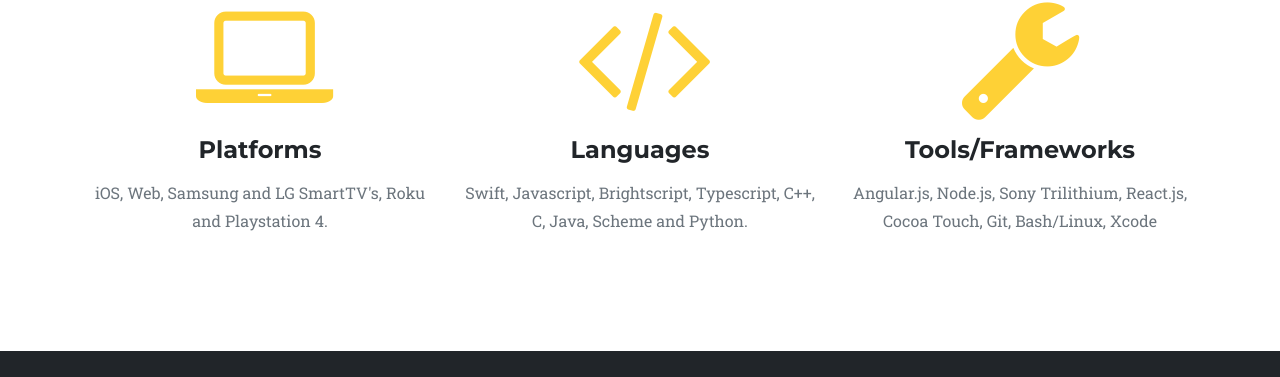
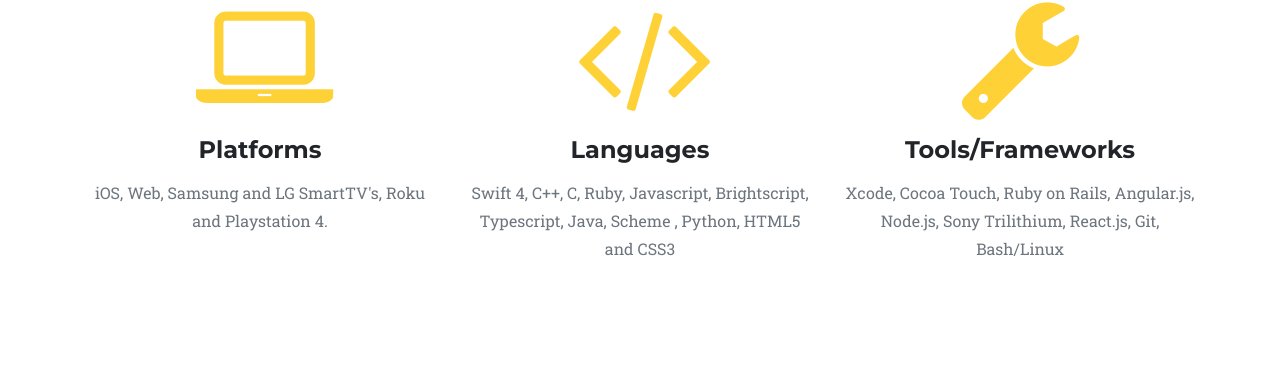
Before and after one commit to Shameiz/PersonalWebsite, a plain HTML site: page index.html in a window 1280 px wide. Shown: the part 1030-1407 px from the top of the page. Drawn offline with Linux system fonts and the light colour scheme; a web font is replaced by a local one.

Commit message:
Changed tools and languages

```diff
--- a/index.html
+++ b/index.html
@@ -100,14 +100,14 @@
               <i class="fa fa-code fa-stack-2x text-primary"></i>
             </span>
             <h4 class="service-heading">Languages</h4>
-            <p class="text-muted">Swift, Javascript, Brightscript, Typescript, C++, C, Java, Scheme and Python.</p>
+            <p class="text-muted">Swift 4, C++, C,  Ruby, Javascript, Brightscript, Typescript, Java, Scheme , Python, HTML5 and CSS3</p>
           </div>
           <div class="col-md-4">
             <span class="fa-stack fa-4x">
               <i class="fa fa-wrench fa-stack-2x text-primary"></i>
             </span>
             <h4 class="service-heading">Tools/Frameworks</h4>
-            <p class="text-muted">Angular.js, Node.js, Sony Trilithium, React.js, Cocoa Touch, Git, Bash/Linux, Xcode </p>
+            <p class="text-muted">Xcode, Cocoa Touch, Ruby on Rails, Angular.js, Node.js, Sony Trilithium, React.js, Git, Bash/Linux </p>
           </div>
         </div>
       </div>
```
